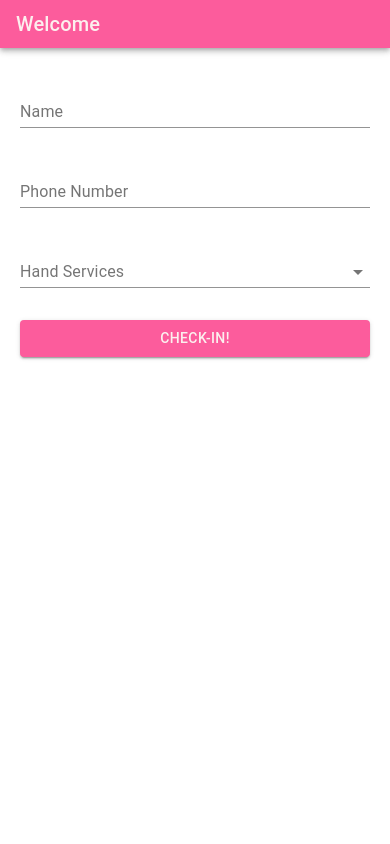
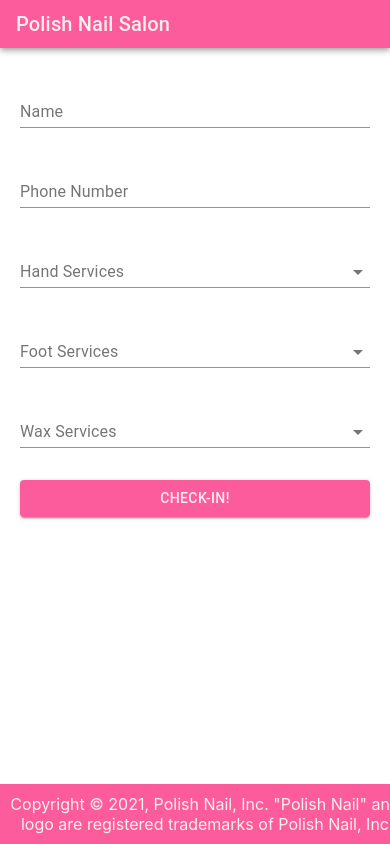
Before and after one commit to mchuong1/turnmanagementsystem, a React (Create React App) app: page / in a window 390 px wide. Shown: the top 844 px of the page. Built offline with nearby package versions, Linux system fonts and the light colour scheme.

Commit message:
Complete conversion from mobile to web

```diff
--- a/package.json
+++ b/package.json
@@ -4,11 +4,13 @@
   "private": true,
   "dependencies": {
     "@material-ui/core": "^4.11.4",
+    "@material-ui/icons": "^4.11.2",
     "@testing-library/jest-dom": "^5.12.0",
     "@testing-library/react": "^11.2.7",
     "@testing-library/user-event": "^12.8.3",
     "react": "^17.0.2",
     "react-dom": "^17.0.2",
+    "react-router-dom": "^5.2.0",
     "react-scripts": "4.0.3",
     "web-vitals": "^1.1.2"
   },
--- a/src/App.css
+++ b/src/App.css
@@ -1,41 +1,4 @@
 .root{
-  height: 100%
+  height: 100%;
+  margin: 0;
 }
-.App {
-  text-align: center;
-}
-
-.App-logo {
-  height: 40vmin;
-  pointer-events: none;
-}
-
-@media (prefers-reduced-motion: no-preference) {
-  .App-logo {
-    animation: App-logo-spin infinite 20s linear;
-  }
-}
-
-.App-header {
-  background-color: #282c34;
-  min-height: 100vh;
-  display: flex;
-  flex-direction: column;
-  align-items: center;
-  justify-content: center;
-  font-size: calc(10px + 2vmin);
-  color: white;
-}
-
-.App-link {
-  color: #61dafb;
-}
-
-@keyframes App-logo-spin {
-  from {
-    transform: rotate(0deg);
-  }
-  to {
-    transform: rotate(360deg);
-  }
-}
--- a/src/App.js
+++ b/src/App.js
@@ -1,12 +1,11 @@
 import './App.css';
-import React, { useState } from 'react';
+import React from 'react';
 import { makeStyles } from '@material-ui/core/styles';
-import {
-  Button, TextField, AppBar,
-  Toolbar, Typography, Select,
-  InputLabel, Input, MenuItem, Checkbox,
-  ListItemText, FormControl
-} from '@material-ui/core'
+import { BrowserRouter as Router, Switch, Route, Redirect, withRouter } from 'react-router-dom'
+
+import Header from './components/Header'
+import Confirmation from './pages/Confirmation';
+import Home from './pages/Home'
 
 const useStyles = makeStyles({
   root: {
@@ -37,81 +36,33 @@
     gridGap: '2em',
     marginTop: '2em',
     padding: '0px 20px'
-
-    // width: '90%',
-    // height: '100vh',
-    // justifyContent: 'space-between'
   },
   footer: {
     backgroundColor: '#fc5c9c',
     color: '#fcefee',
     width: '100%',
-    textAlign: 'center'
+    textAlign: 'center',
+    position: 'absolute',
+    bottom: 0,
+    padding: '10px'
   }
 })
 
 function App() {
   const classes = useStyles();
 
-  const [handService, setHandService] = useState([]);
-
-  const hands = [
-    'Manicure',
-    'Nails',
-    'Basic'
-  ];
-  const ITEM_HEIGHT = 48;
-  const ITEM_PADDING_TOP = 8;
-  const MenuProps = {
-    PaperProps: {
-      style: {
-        maxHeight: ITEM_HEIGHT * 4.5 + ITEM_PADDING_TOP,
-        width: 250,
-      },
-    },
-  };
-
-  const handleChange = (event) => {
-    setHandService(event.target.value)
-  }
-
-  const handValues = hands.map((service) => (
-    <MenuItem key={service} value={service}>
-      <Checkbox checked={handService.indexOf(service) > -1} />
-      <ListItemText primary={service} />
-    </MenuItem>
-  ))
-
   return (
     <>
-      <AppBar position="static">
-        <Toolbar variant="dense" classes={{root: classes.primary}}>
-        <Typography variant="h6" color="inherit">
-          Welcome
-        </Typography>
-        </Toolbar>
-      </AppBar>
+      <Header />
       <div className={classes.body}>
-        <TextField className={classes.input} id="standard-basic" label="Name" />
-        <TextField className={classes.input} id="standard-basic" label="Phone Number" />
-        <FormControl>
-          <InputLabel id="handservice">Hand Services</InputLabel>
-          <Select
-            labelId="handservice"
-            multiple
-            value={handService}
-            renderValue={(selected) => selected.join(', ')}
-            MenuProps={MenuProps}
-            onChange={handleChange}
-            >
-              {handValues}
-          </Select>
-        </FormControl>
-        <Button className={classes.primary} variant="contained">Check-in!</Button>
+        <Switch>
+          <Route exact path='/' component={Home} />
+          <Route path='/confirm' component={Confirmation} />
+        </Switch>
       </div>
-      {/* <div className={classes.footer}>
+      <div className={classes.footer}>
           <span>Copyright © 2021, Polish Nail, Inc. "Polish Nail" and logo are registered trademarks of Polish Nail, Inc</span>
-      </div> */}
+      </div>
     </>
   );
 }
--- /dev/null
+++ b/src/components/Header.js
@@ -0,0 +1,28 @@
+import React from 'react'
+import {
+  AppBar, Toolbar, Typography
+} from '@material-ui/core'
+import { makeStyles } from '@material-ui/core/styles';
+
+const useStyles = makeStyles({
+  primary: {
+    backgroundColor: '#fc5c9c',
+    color: '#fcefee',
+    width: '100%',
+  },
+})
+
+export default function Header() {
+
+  const classes = useStyles();
+
+  return (
+    <AppBar position="static">
+      <Toolbar variant="dense" classes={{root: classes.primary}}>
+      <Typography variant="h6" color="inherit">
+        Polish Nail Salon
+      </Typography>
+      </Toolbar>
+    </AppBar>
+  )
+}
--- a/src/index.css
+++ b/src/index.css
@@ -1,5 +1,6 @@
 #root{
   height: 100vh;
+  margin: 0;
 }
 
 body {
@@ -10,6 +11,7 @@
   -webkit-font-smoothing: antialiased;
   -moz-osx-font-smoothing: grayscale;
   height: 100vh;
+  overflow-x: hidden;
 }
 
 code {
--- /dev/null
+++ b/src/pages/Confirmation.js
@@ -0,0 +1,33 @@
+import React from 'react'
+import { makeStyles } from '@material-ui/core/styles';
+import { Container, Icon, Typography } from '@material-ui/core';
+import CheckCircleOutlineIcon from '@material-ui/icons/CheckCircleOutline';
+
+const useStyles = makeStyles({
+  root: {
+    display: 'flex',
+    alignItems: 'center',
+    justifyContent: 'center',
+    flexDirection: 'column',
+    height: '80vh'
+  },
+  icon:{
+    color: '#fc5c9c',
+    fontSize: '3em'
+  }
+});
+
+
+export default function Confirmation() {
+  const classes = useStyles()
+
+  return (
+    <>
+      <Container classes={{root: classes.root}}>
+        <Typography variant="h3">Confirmed</Typography>
+        <CheckCircleOutlineIcon classes={{root: classes.icon}}/>
+        <Typography>You should get a text message shortly with information regarding your appointment!</Typography>
+      </Container>
+    </>
+  )
+}
--- /dev/null
+++ b/src/pages/Home.js
@@ -0,0 +1,123 @@
+import React, { useState } from 'react'
+import { makeStyles } from '@material-ui/core/styles';
+import { Link } from 'react-router-dom'
+import {
+  Button, TextField, Select,
+  InputLabel, MenuItem, Checkbox,
+  ListItemText, FormControl
+} from '@material-ui/core'
+
+const useStyles = makeStyles({
+  root: {
+    backgroundColor: '#fcefee',
+    height: '100vh',
+  },
+  container: {
+    height: '100vh'
+  },
+  primary: {
+    backgroundColor: '#fc5c9c',
+    color: '#fcefee',
+    width: '100%',
+  },
+  input: {
+    width: '100%',
+  },
+  header: {
+    backgroundColor: '#fc5c9c',
+    color: '#fcefee',
+    width: '100%',
+  },
+  dropDown: {
+    width: '100%'
+  },
+  body: {
+    display: 'grid',
+    gridGap: '2em',
+    marginTop: '2em',
+    padding: '0px 20px'
+  },
+})
+
+export default function Home() {
+  const classes = useStyles()
+
+  const [handService, setHandService] = useState([]);
+  const [footService, setFootService] = useState([]);
+  const [waxService, setWaxService] = useState([]);
+
+  //Mock Data
+  //TODO: Fetch the data from somewhere
+  const hands = [
+    'Manicure',
+    'Nails',
+    'Basic'
+  ];
+  const foot = [
+    'Pedicure',
+    'Massage',
+    'Item',
+    'Service'
+  ]
+  const wax = [
+    'Service 1',
+    'Service 2',
+    'Service 3',
+    'Service 4'
+  ]
+
+  const listValues = (data, type) => data.map((service) => (
+      <MenuItem key={service} value={service}>
+        <Checkbox checked={type.indexOf(service) > -1} />
+        <ListItemText primary={service} />
+      </MenuItem>
+    ));
+
+  return (
+    <>
+      <TextField className={classes.input} id="standard-basic" label="Name" />
+      <TextField className={classes.input} id="standard-basic" label="Phone Number" />
+      <FormControl>
+        <InputLabel id="handservice">Hand Services</InputLabel>
+        <Select
+          labelId="handservice"
+          multiple
+          value={handService}
+          renderValue={(selected) => selected.join(', ')}
+          onChange={(event) => setHandService(event.target.value)}
+        >
+          {listValues(hands, handService)}
+        </Select>
+      </FormControl>
+      <FormControl>
+        <InputLabel id="footservice">Foot Services</InputLabel>
+        <Select
+          labelId="footservice"
+          multiple
+          value={footService}
+          renderValue={(selected) => selected.join(', ')}
+          onChange={(event) => setFootService(event.target.value)}
+        >
+          {listValues(foot, footService)}
+        </Select>
+      </FormControl>
+      <FormControl>
+        <InputLabel id="waxservice">Wax Services</InputLabel>
+        <Select
+          labelId="waxservice"
+          multiple
+          value={waxService}
+          renderValue={(selected) => selected.join(', ')}
+          onChange={(event) => setWaxService(event.target.value)}
+        >
+          {listValues(wax, waxService)}
+        </Select>
+      </FormControl>
+      <Button
+        className={classes.primary}
+        variant="contained"
+        onClick={() => window.location.href = '/confirm'}
+      >Check-in!</Button>
+    </>
+  )
+}
```
Also changed, not shown: src/index.js (+5 -2 lines), 2 other files (tests, documents, lock files or other folders).
